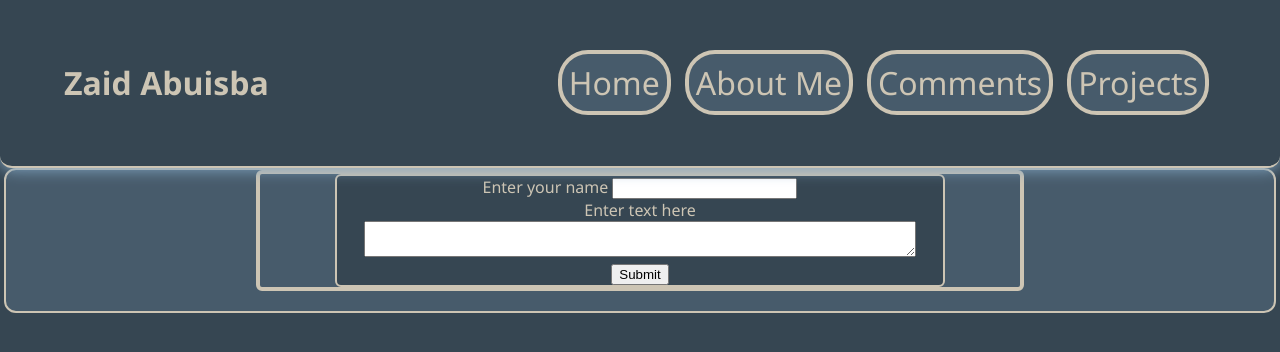
After one commit to vgc12/fellowship-project, a PHP site: page /comments.php in a window 1280 px wide. The commit adds this page. Shown: the top 352 px of the page. Run offline with PHP 8.4, Linux system fonts and the light colour scheme.

Commit message:
improved look of comments form

```diff
--- /dev/null
+++ b/comments.php
@@ -0,0 +1,27 @@
+<?php
+include ("include/init.php");
+echoHeader("Comments");
+
+?>
+    <div class="">
+    <div class="comments-container center center-justify">
+
+    <form class="comment-form">
+        <div>
+            <label for="name">Enter your name
+                <input type="text" name="name">
+            </label>
+        </div>
+        <div >
+           <div <label >Enter text here
+            </label></div>
+            <textarea class="comment-content" name="content"></textarea>
+        </div>
+        <div>
+            <input type="submit" value="Submit">
+        </div>
+    </form>
+    </div>
+    </div>
+<?php
+echoFooter();
--- a/include/common_components.php
+++ b/include/common_components.php
@@ -25,6 +25,7 @@ $header = "
             <nav class='navbar center'>
                 <a href='index.php' target='_self'>Home</a>
                 <a href='about.php' target='_self'>About Me</a>
+                <a href='comments.php' target='_self'>Comments</a>
                 <a href='projects.php' target='_self'>Projects</a>
             </nav>
         </div>
--- a/include/project_db.php
+++ b/include/project_db.php
@@ -4,13 +4,12 @@ function getProject($projectId) {
     return db_query("SELECT * FROM projects WHERE project_id = $projectId") -> fetch();
 }
 
-
-
-
-function getWebProjects() : array{
-    return db_query("SELECT * FROM projects WHERE project_type = 'Web' ORDER BY project_id ASC") -> fetchAll();
-}
-function getGameProjects(): array
+function getProjects(): array
 {
     return db_query("SELECT * FROM projects ORDER BY project_id ASC") -> fetchAll();
 }
+
+function getProjectsByType($projectType): array
+{
+    return db_query("SELECT * FROM projects where project_type = '$projectType' ORDER BY project_id ASC") -> fetchAll();
+}
--- a/style.css
+++ b/style.css
@@ -77,6 +77,13 @@ body {
     margin: 0;
 }
 
+.comments-container{
+    width: 60%;
+    border: 4px solid;
+    border-color: var(--text_color);
+    border-radius: 6px;
+}
+
 .navbar > a {
     margin: 7px;
     padding: 7px;
@@ -94,7 +101,7 @@ body {
 
 }
 
-.grid > div {
+.grid > div, .comment-form {
     font-family: "Segoe UI", Tahoma, Geneva, Verdana, sans-serif;
     color: var(--text_color);
     border: 2px solid var(--text_color);
@@ -102,8 +109,13 @@ body {
     background-color: var(--background);
     border-radius: 6px;
 
+
 }
 
+textarea{
+    max-width: 90%;
+
+}
 
 html {
     background-color: #364652;
@@ -126,6 +138,13 @@ img {
     border-radius: 4px;
 }
 
+.comment-form{
+
+}
+
+.comment-content{
+    width: 600px;
+}
 
 
 @media screen and (max-width: 600px) {
```
Also changed, not shown: projects.php (+24 -8 lines).
